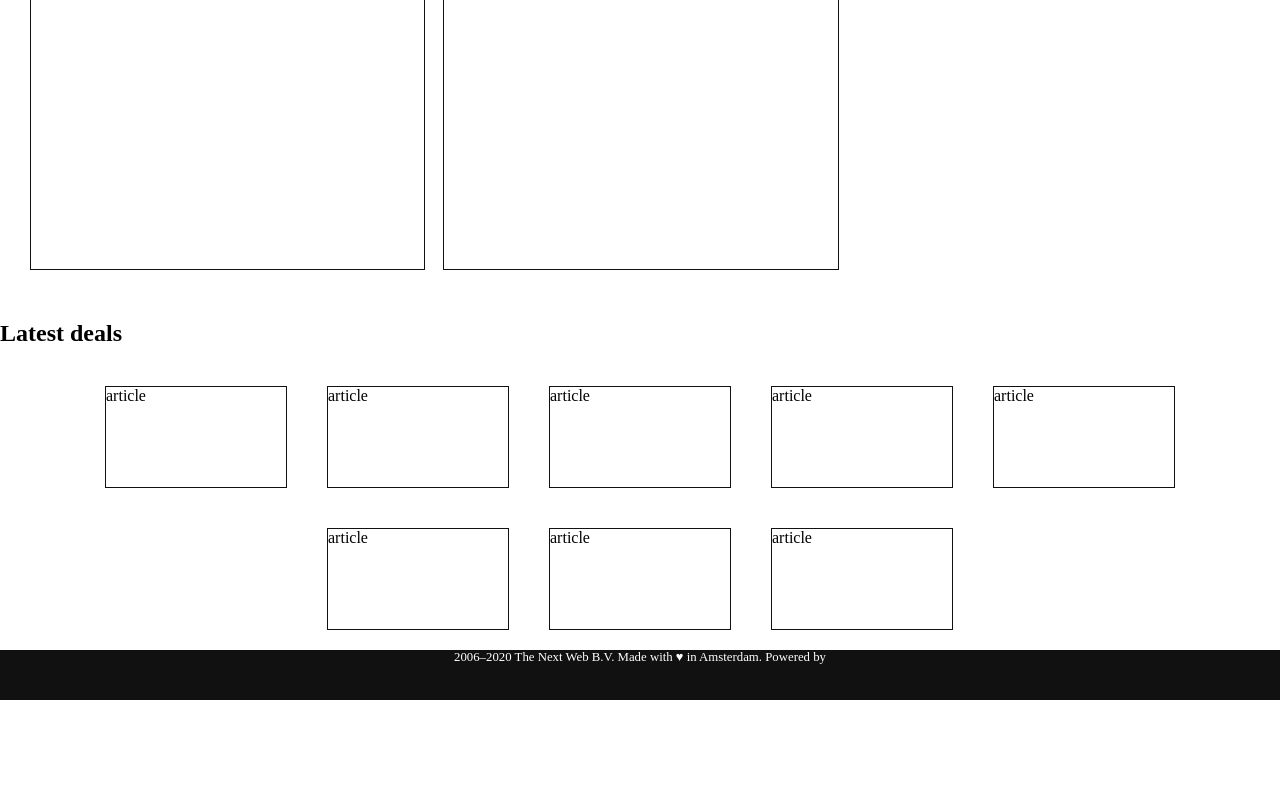
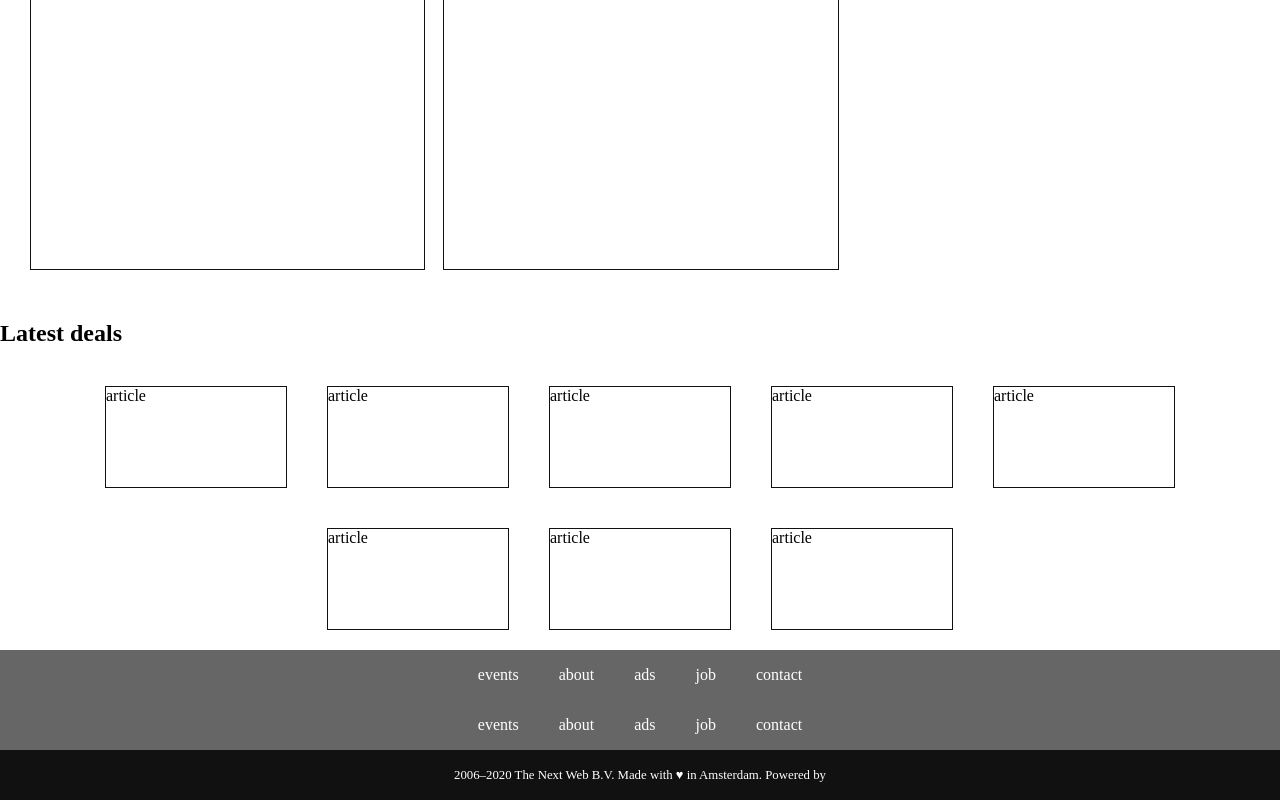
Before and after one commit to sheylaPozo/next-web-clone, a plain HTML site: page index.html in a window 1280 px wide. Shown: the part 2411-3211 px from the top of the page. Before the commit the page ends 3111 px from the top, so only its background shows below. Drawn offline with Linux system fonts and the light colour scheme.

Commit message:
add footer

```diff
--- a/index.html
+++ b/index.html
@@ -115,7 +115,20 @@
   </main>
   <footer>
     <div>
-
+      <div class="footer-1">
+        <span>events</span>
+        <span>about</span>
+        <span>ads</span>
+        <span>job</span>
+        <span>contact</span>
+      </div>
+      <div class="footer-1">
+        <span>events</span>
+        <span>about</span>
+        <span>ads</span>
+        <span>job</span>
+        <span>contact</span>
+      </div>
     </div>
     <div class="footer-2">
       2006–2020 The Next Web B.V. Made with ♥ in Amsterdam. Powered by
--- a/styles/style.css
+++ b/styles/style.css
@@ -158,9 +158,24 @@ body {
 
 /**** footers ****/
 .footer-2 {
-  text-align: center;
+  display: flex;
+  justify-content: center;
+  align-items: center;
   background: #111;
   color: #fff;
   font-size: 0.8rem;
   height: 50px;
 }
+
+.footer-1 {
+  display: flex;
+  justify-content: center;
+  align-items: center;
+  background: #666;
+  color: #fff;
+  height: 50px;
+}
+
+.footer-1 > * {
+  margin: 20px;
+}
```
